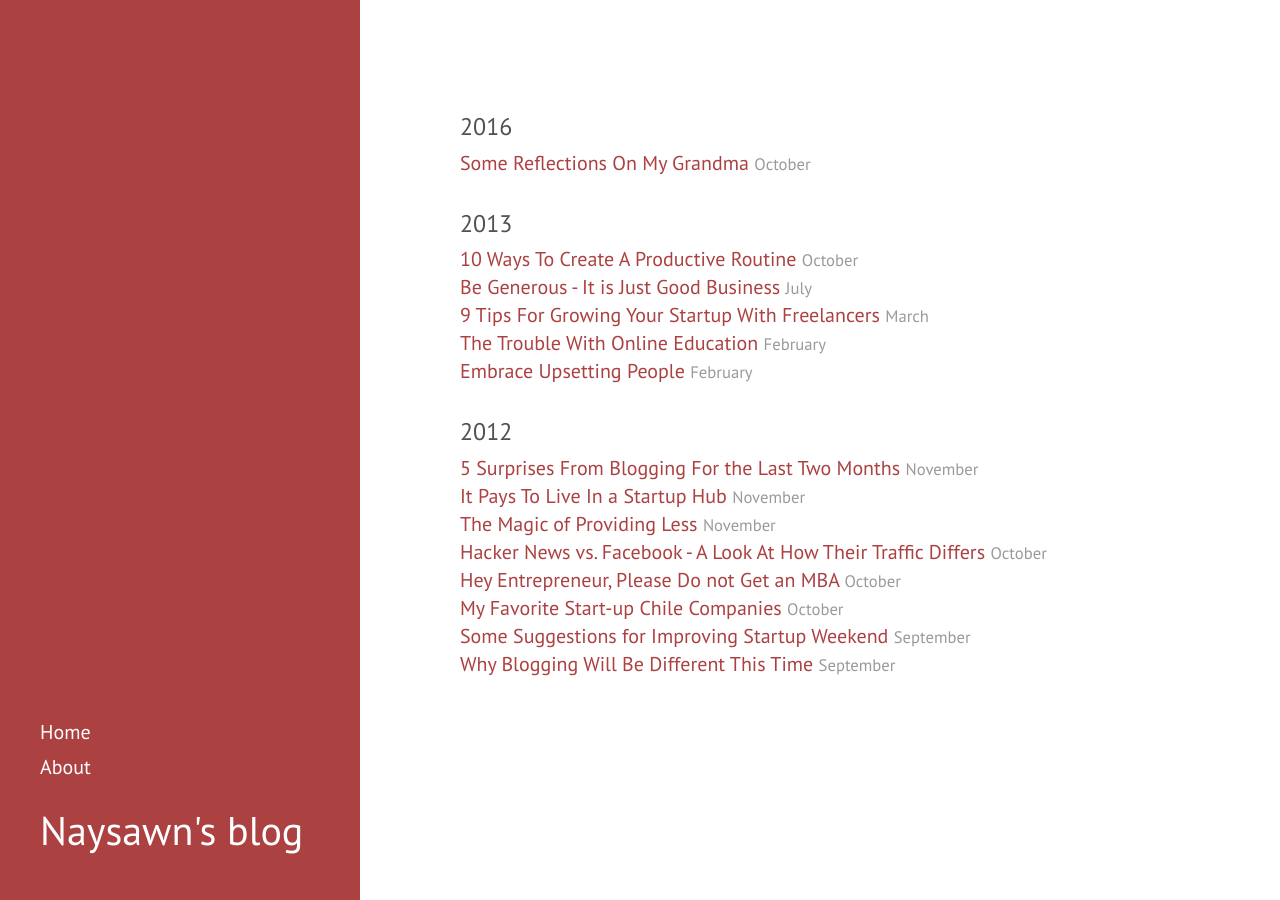
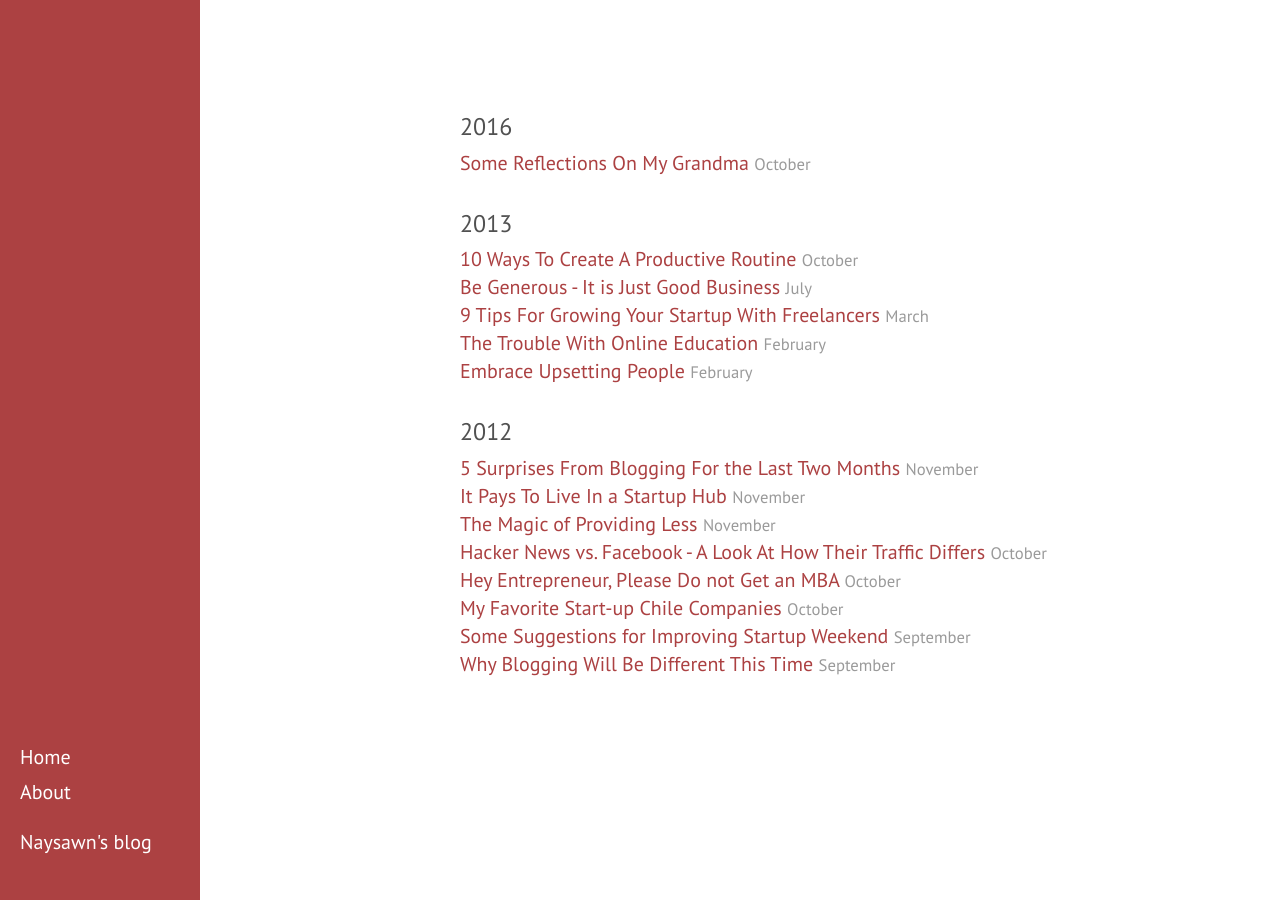
Before and after one commit to naysawn/naysawn.github.io, a Jekyll site: the page built from index.html, in a window 1280 px wide. Built offline with Jekyll 4.4.1, drawn with Linux system fonts in a browser that asks for light colours.

Commit message:
tweaked sidebar

```diff
--- a/css/hyde.css
+++ b/css/hyde.css
@@ -65,7 +65,7 @@ html {
     top: 0;
     left: 0;
     bottom: 0;
-    width: 18rem;
+    width: 10rem;
     text-align: left;
   }
 }
@@ -79,7 +79,7 @@ html {
 .sidebar-about h1 {
   color: #fff;
   margin-top: 0;
-  font-size: 2rem;
+  font-size: 1rem;
   font-weight:400;
 }
 
@@ -111,7 +111,7 @@ a.sidebar-nav-item:focus {
     position: absolute;
     right:  1rem;
     bottom: 1rem;
-    left:   1rem;
+    left:   0rem;
   }
 }
 
```
